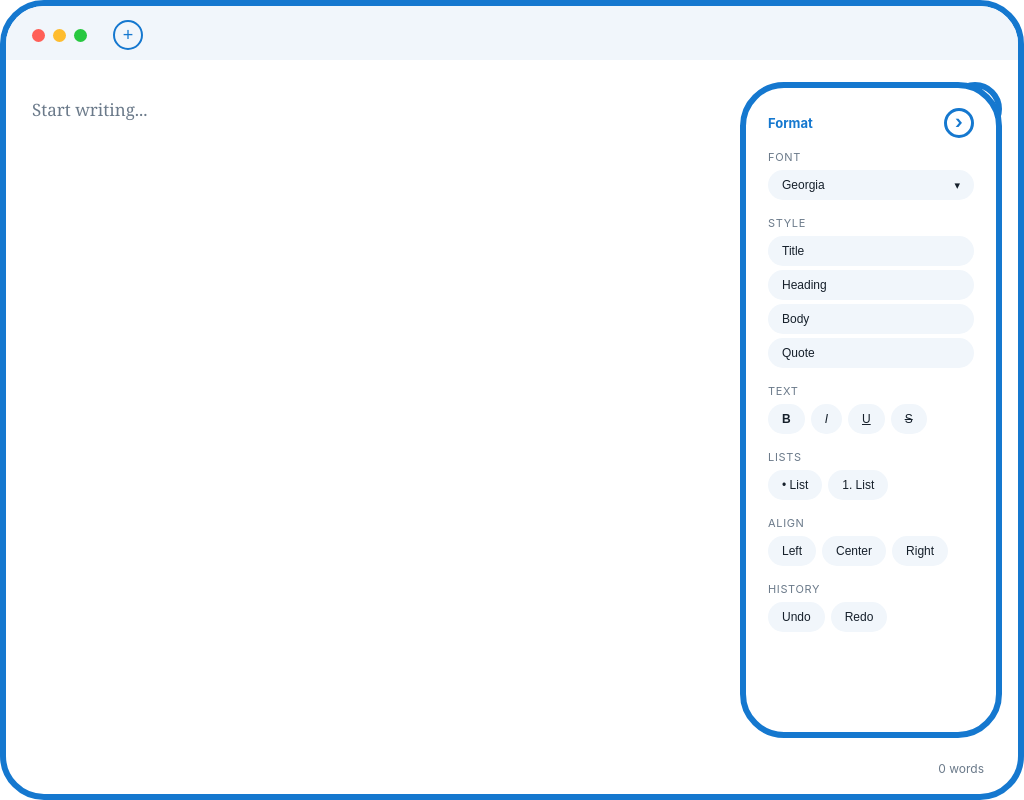
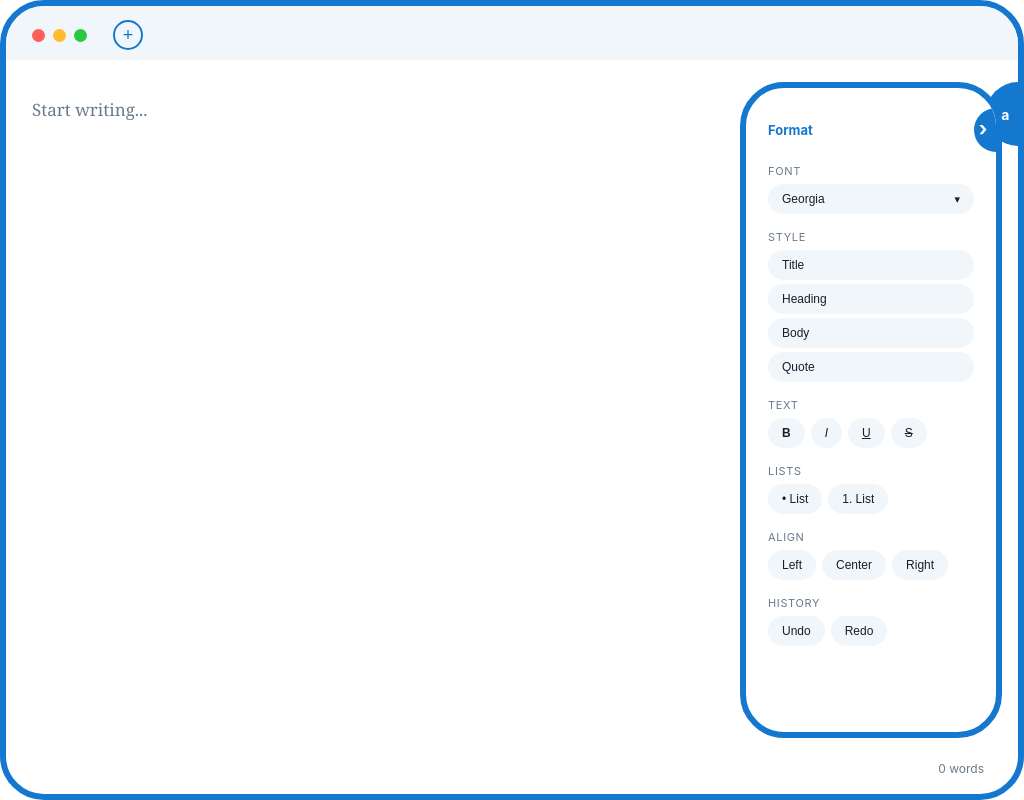
Before and after one commit to kturkal/civic-desk, an Electron app: page src/index.html in a window 1024 px wide. Drawn offline with Linux system fonts and the light colour scheme; no server answers.

Commit message:
Format collapse control is a semicircle flush against the border
Co-Authored-By: Claude Sonnet 5.5 <noreply@anthropic.com>
Claude-Session: https://claude.ai/code/session_01M4sLhLbscFbeyW2SNKJtNN

```diff
--- a/src/index.html
+++ b/src/index.html
@@ -26,12 +26,12 @@
     <footer id="status"><span id="count">0 words</span></footer>
 
     <!-- Collapsed: a circle. Open: a panel. Both share the civic blue border. -->
-    <button id="fab" class="round" aria-label="Open format panel" title="Format">Aa</button>
+    <button id="fab" class="half" aria-label="Open format panel" title="Format">Aa</button>
 
     <aside id="panel" aria-label="Format">
       <div class="panel-head">
         <span>Format</span>
-        <button id="collapse" class="round small" aria-label="Collapse format panel" title="Collapse">&rsaquo;</button>
+        <button id="collapse" class="half small" aria-label="Collapse format panel" title="Collapse">&rsaquo;</button>
       </div>
 
       <div class="group">
--- a/src/styles.css
+++ b/src/styles.css
@@ -134,9 +134,19 @@ html, body {
 }
 .round:hover { background: var(--civic-blue); color: #fff; }
 
+/* The collapse control is a semicircle that grows out of the right-hand border: flat side
+   flush against it, curved side facing in. Closed (#fab) it sits on the window border;
+   open (#collapse) it sits on the panel's border at the top-right corner. */
+.half {
+  background: var(--civic-blue); color: #fff; border: 0;
+  border-radius: 999px 0 0 999px;
+  font-family: inherit; font-weight: 700; cursor: pointer; padding: 0;
+  display: grid; place-items: center;
+}
+.half:hover { background: var(--civic-blue-light); }
 #fab {
-  position: absolute; top: 76px; right: 16px;
-  width: 54px; height: 54px; font-size: 15px;
+  position: absolute; top: 76px; right: 0;
+  width: 32px; height: 64px; font-size: 14px; padding-right: 4px;
 }
 #fab[hidden], #panel[hidden] { display: none; }
 
@@ -157,7 +167,10 @@ html, body {
   margin-bottom: 12px;
   font-size: 13px; font-weight: 700; color: var(--civic-blue);
 }
-.round.small { width: 30px; height: 30px; border-width: 3px; font-size: 18px; line-height: 1; padding: 0 0 2px; }
+.half.small {
+  width: 22px; height: 44px; margin-right: -22px; /* out to the panel's inner border */
+  font-size: 20px; line-height: 1; padding: 0 4px 2px 0;
+}
 
 .group { margin-bottom: 16px; }
 .label { font-size: 11px; text-transform: uppercase; letter-spacing: .06em; color: var(--muted); margin-bottom: 6px; }
```
